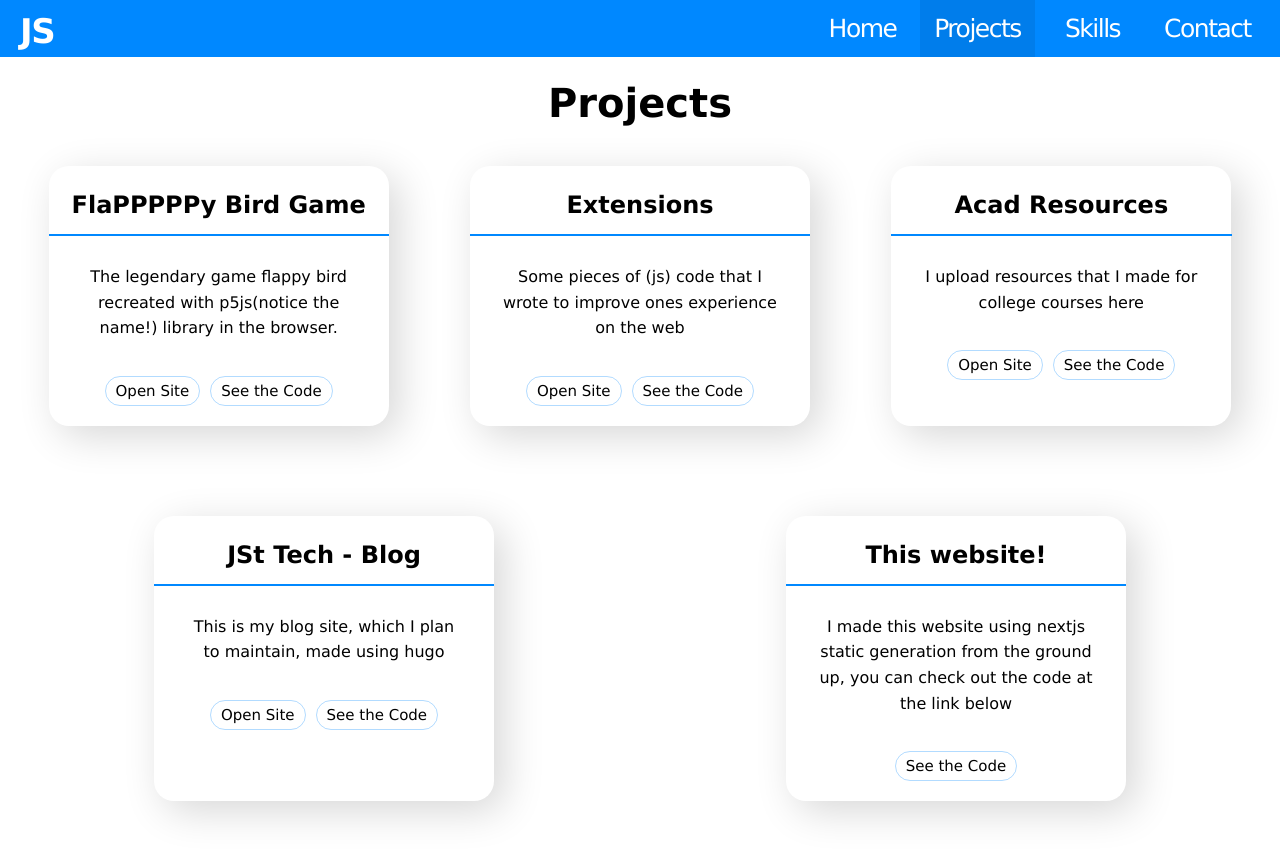
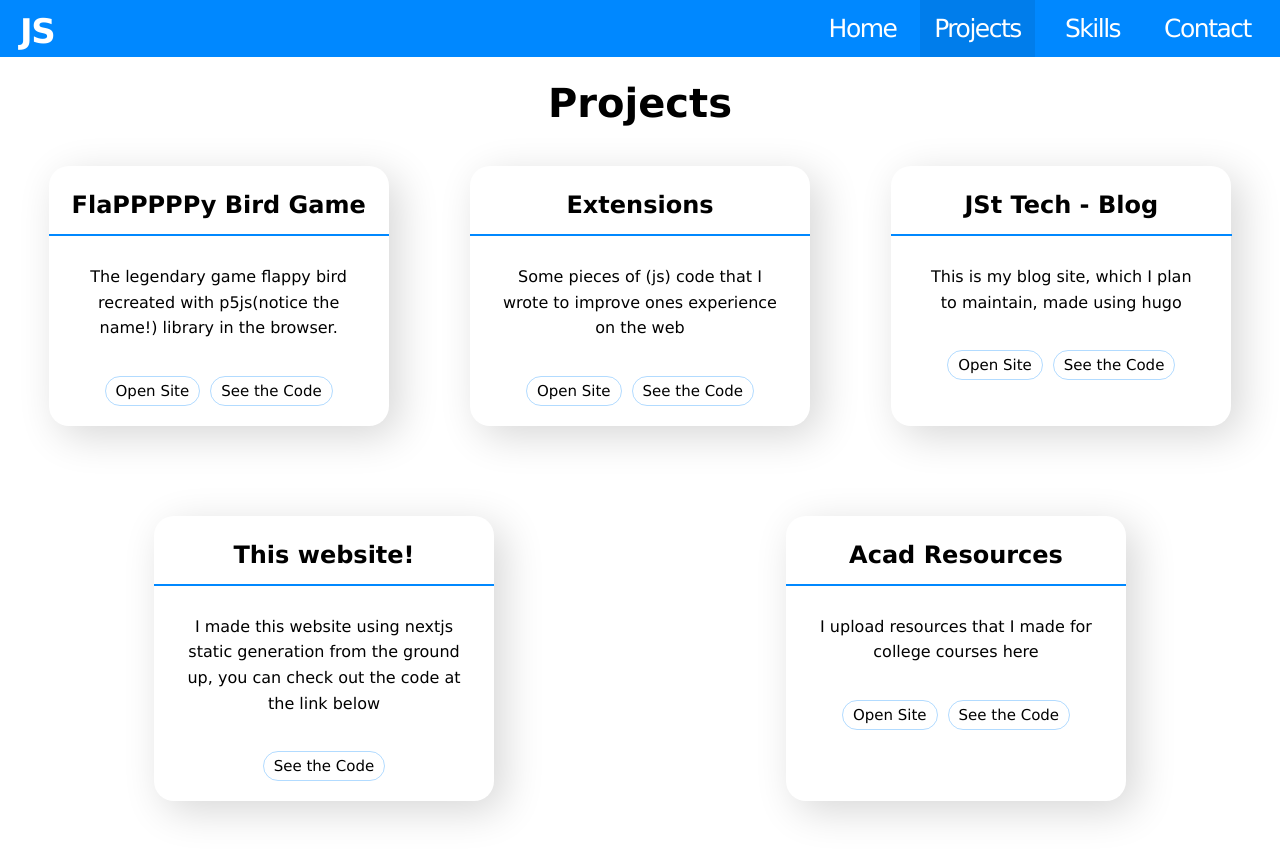
Before and after one commit to jujhaar2409/portfolio, a Next.js app: page /projects in a window 1280 px wide. Shown: the top 860 px of the page. Built offline with nearby package versions, Linux system fonts and the light colour scheme.

Commit message:
changed order of projects

```diff
--- a/content/data.js
+++ b/content/data.js
@@ -37,25 +37,25 @@ export const projects = [
     codeLocation: 'https://github.com/jujhaar2409/extensions',
   },
   {
-    name: 'Acad Resources',
-    description:
-      'I upload resources that I made for college courses here',
-    liveLocation: 'https://jujhaar2409.github.io/acad-resources/',
-    codeLocation: 'https://github.com/jujhaar2409/acad-resources',
-  },
-  {
     name: 'JSt Tech - Blog',
     description:
-      'This is my blog site, which I plan to maintain, made using hugo',
+    'This is my blog site, which I plan to maintain, made using hugo',
     liveLocation: 'https://jst-tech.codes/',
     codeLocation: 'https://github.com/jujhaar2409/blog',
   },
   {
     name: 'This website!',
     description:
-      'I made this website using nextjs static generation from the ground up, you can check out the code at the link below',
+    'I made this website using nextjs static generation from the ground up, you can check out the code at the link below',
     // liveLocation: 'https://jst-tech.codes/',
     codeLocation: 'https://github.com/jujhaar2409/portfolio',
+  },
+  {
+    name: 'Acad Resources',
+    description:
+      'I upload resources that I made for college courses here',
+    liveLocation: 'https://jujhaar2409.github.io/acad-resources/',
+    codeLocation: 'https://github.com/jujhaar2409/acad-resources',
   },
 ];
 
```
